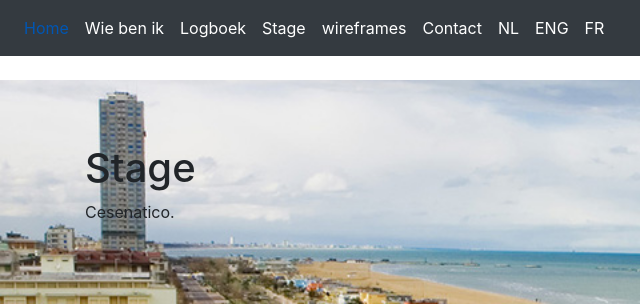
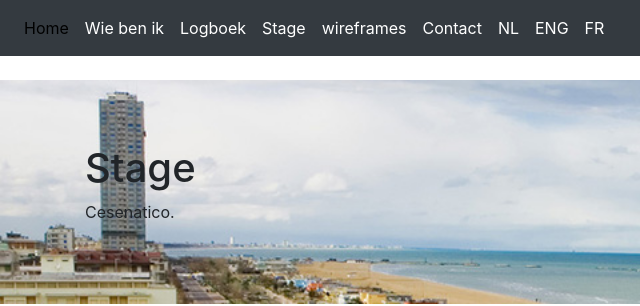
Before and after one commit to Dieterzen/Dieterzen.github.io, a plain HTML site: page Stage.html in a window 1280 px wide. In both pictures the pointer is over the link "Home". Shown: the top 306 px of the page, 0-640 px from the left. Drawn offline with nearby package versions, Linux system fonts and the light colour scheme; some packages are replaced by stand-ins of ours.

Commit message:
small patches 1.1

```diff
--- a/css/stylesheet.css
+++ b/css/stylesheet.css
@@ -9,6 +9,6 @@
 	background-repeat: no-repeat;
 	background-size: cover;
 }
-a{
+a, a:hover{
 	color:white;
 }
--- a/css/stylesheet2.css
+++ b/css/stylesheet2.css
@@ -60,9 +60,9 @@
 .dropdown:hover .dropbtn {
   background-color: #d6e6ff;
 }
-a{
+a, a:hover{
 	color:white;
 }
-.b{
+.b, a:hover{
 	color:black;
 }
```
